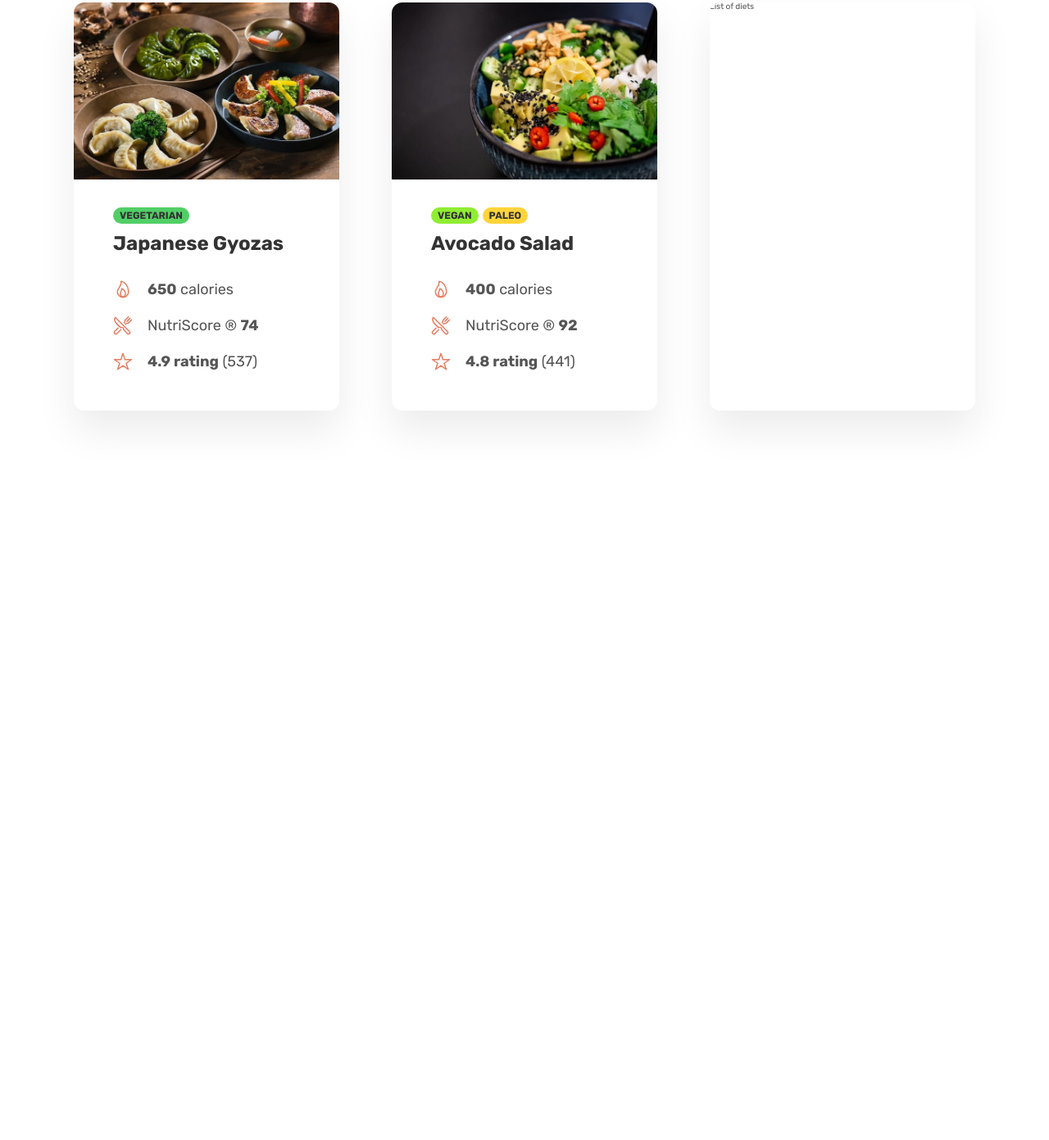
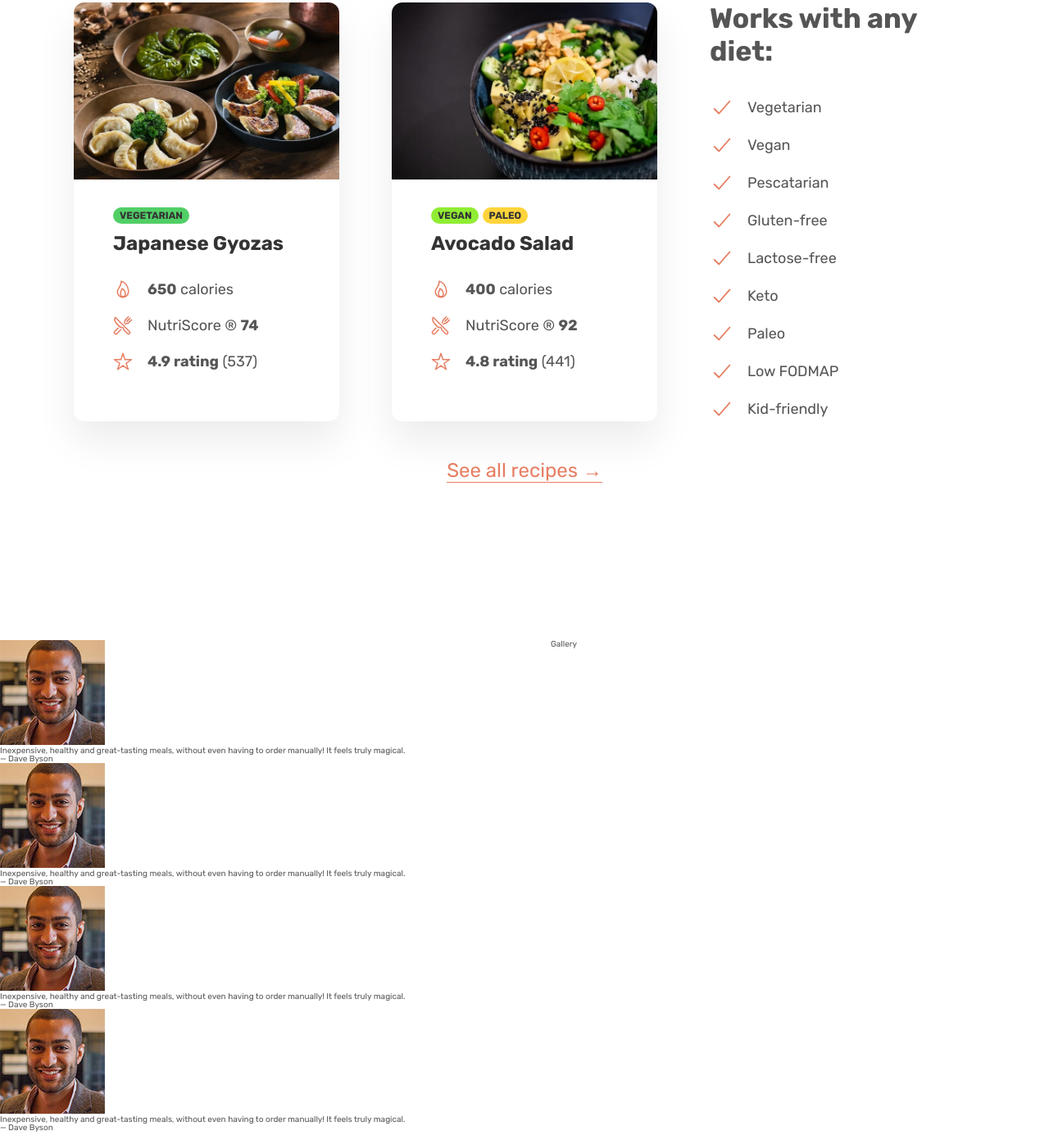
Before and after one commit to mihai-gabriel1/Omnifood-Project, a plain HTML site: page index.html in a window 1280 px wide. Shown: the part 2949-4340 px from the top of the page at 82% size. Before the commit the page ends 3546 px from the top, so only its background shows below. Drawn offline with nearby package versions, Linux system fonts and the light colour scheme.

Commit message:
Finished the meals section, started the testimonials section.

```diff
--- a/css/style.css
+++ b/css/style.css
@@ -131,7 +131,7 @@ General reusable components */
 
   /* Using transition effect on buttons when hovered uppon. */
 
-  transition: background-color 0.5s;
+  transition: all 0.4s;
 }
 
 .btn--full:link,
@@ -380,6 +380,12 @@ Meal Section
   box-shadow: 0 2.4rem 4.8rem rgba(0, 0, 0, 8%);
   border-radius: 13px;
   overflow: hidden;
+  transition: all 0.4s;
+}
+
+.meal:hover {
+  transform: translateY(-1.2rem);
+  box-shadow: 0 2.4rem 4.8rem rgba(0, 0, 0, 4%);
 }
 
 .meal-content {
@@ -440,3 +446,64 @@ Meal Section
   width: 2.4rem;
   color: #e67e62;
 }
+
+.list {
+  list-style: none;
+}
+
+.list-icon {
+  color: #e67e62;
+  width: 3rem;
+  height: 3rem;
+}
+
+.list-item {
+  font-size: 1.8rem;
+  display: flex;
+  align-items: center;
+  gap: 1.6rem;
+}
+
+.list {
+  display: flex;
+  flex-direction: column;
+  gap: 1.6rem;
+}
+
+.all-recipes {
+  text-align: center;
+  font-size: 2.4rem;
+}
+
+.link:link,
+.link:visited {
+  text-decoration: none;
+  color: #e67e62;
+  border-bottom: 1px solid currentColor;
+  padding-bottom: 0.2rem;
+  display: inline-block;
+
+  transition: all 0.3s;
+}
+
+.link:hover,
+.link:active {
+  color: #cf711f;
+  border-bottom: 1px solid transparent;
+}
+
+.margin-bottom-md {
+  margin-bottom: 4.8rem;
+}
+
+.center--text {
+  text-align: center;
+}
+
+/* *******
+Testimonials Section
+******* */
+
+.section-testimonials {
+  padding: 9.6rem 0;
+}
--- a/index.html
+++ b/index.html
@@ -158,13 +158,13 @@
       </section>
 
       <section class="section-meals">
-        <div class="container">
+        <div class="container center--text">
           <span class="subheading">Meals</span>
           <h2 class="heading-secondary">
             Omnifood AI chooses from 5,000+ recipes
           </h2>
         </div>
-        <din class="container grid grid--3-cols">
+        <din class="container grid grid--3-cols margin-bottom-md">
           <div class="meal">
             <img
               class="meal-img"
@@ -237,8 +237,108 @@
               </ul>
             </div>
           </div>
-          <div class="meal">List of diets</div>
+          <div class="diets">
+            <h3 class="heading-tertiary">Works with any diet:</h3>
+            <ul class="list">
+              <li class="list-item">
+                <ion-icon class="list-icon" name="checkmark-outline"></ion-icon
+                ><span> Vegetarian</span>
+              </li>
+              <li class="list-item">
+                <ion-icon class="list-icon" name="checkmark-outline"></ion-icon
+                ><span> Vegan </span>
+              </li>
+              <li class="list-item">
+                <ion-icon class="list-icon" name="checkmark-outline"></ion-icon
+                ><span> Pescatarian</span>
+              </li>
+              <li class="list-item">
+                <ion-icon class="list-icon" name="checkmark-outline"></ion-icon
+                ><span> Gluten-free</span>
+              </li>
+              <li class="list-item">
+                <ion-icon class="list-icon" name="checkmark-outline"></ion-icon
+                ><span> Lactose-free</span>
+              </li>
+              <li class="list-item">
+                <ion-icon class="list-icon" name="checkmark-outline"></ion-icon
+                ><span> Keto </span>
+              </li>
+              <li class="list-item">
+                <ion-icon class="list-icon" name="checkmark-outline"></ion-icon
+                ><span> Paleo </span>
+              </li>
+              <li class="list-item">
+                <ion-icon class="list-icon" name="checkmark-outline"></ion-icon
+                ><span> Low FODMAP</span>
+              </li>
+              <li class="list-item">
+                <ion-icon class="list-icon" name="checkmark-outline"></ion-icon
+                ><span> Kid-friendly</span>
+              </li>
+            </ul>
+          </div>
         </din>
+        <div class="container all-recipes">
+          <a class="link" href="#">See all recipes &rarr;</a>
+        </div>
+      </section>
+
+      <section class="section-testimonials grid grid--2--cols">
+        <div class="testimonials">
+          <figure class="testimonial">
+            <img
+              class="testimonial-img"
+              src="img/customers/dave.jpg"
+              alt="Dave, a user of the omnifood project"
+            />
+            <blockquote class="testimonial-text">
+              Inexpensive, healthy and great-tasting meals, without even having
+              to order manually! It feels truly magical.
+            </blockquote>
+            &mdash; Dave Byson
+          </figure>
+
+          <figure class="testimonial">
+            <img
+              class="testimonial-img"
+              src="img/customers/dave.jpg"
+              alt="Dave, a user of the omnifood project"
+            />
+            <blockquote class="testimonial-text">
+              Inexpensive, healthy and great-tasting meals, without even having
+              to order manually! It feels truly magical.
+            </blockquote>
+            &mdash; Dave Byson
+          </figure>
+
+          <figure class="testimonial">
+            <img
+              class="testimonial-img"
+              src="img/customers/dave.jpg"
+              alt="Dave, a user of the omnifood project"
+            />
+            <blockquote class="testimonial-text">
+              Inexpensive, healthy and great-tasting meals, without even having
+              to order manually! It feels truly magical.
+            </blockquote>
+            &mdash; Dave Byson
+          </figure>
+
+          <figure class="testimonial">
+            <img
+              class="testimonial-img"
+              src="img/customers/dave.jpg"
+              alt="Dave, a user of the omnifood project"
+            />
+            <blockquote class="testimonial-text">
+              Inexpensive, healthy and great-tasting meals, without even having
+              to order manually! It feels truly magical.
+            </blockquote>
+            &mdash; Dave Byson
+          </figure>
+        </div>
+        <div class="gallery">Gallery</div>
       </section>
     </main>
   </body>
```
